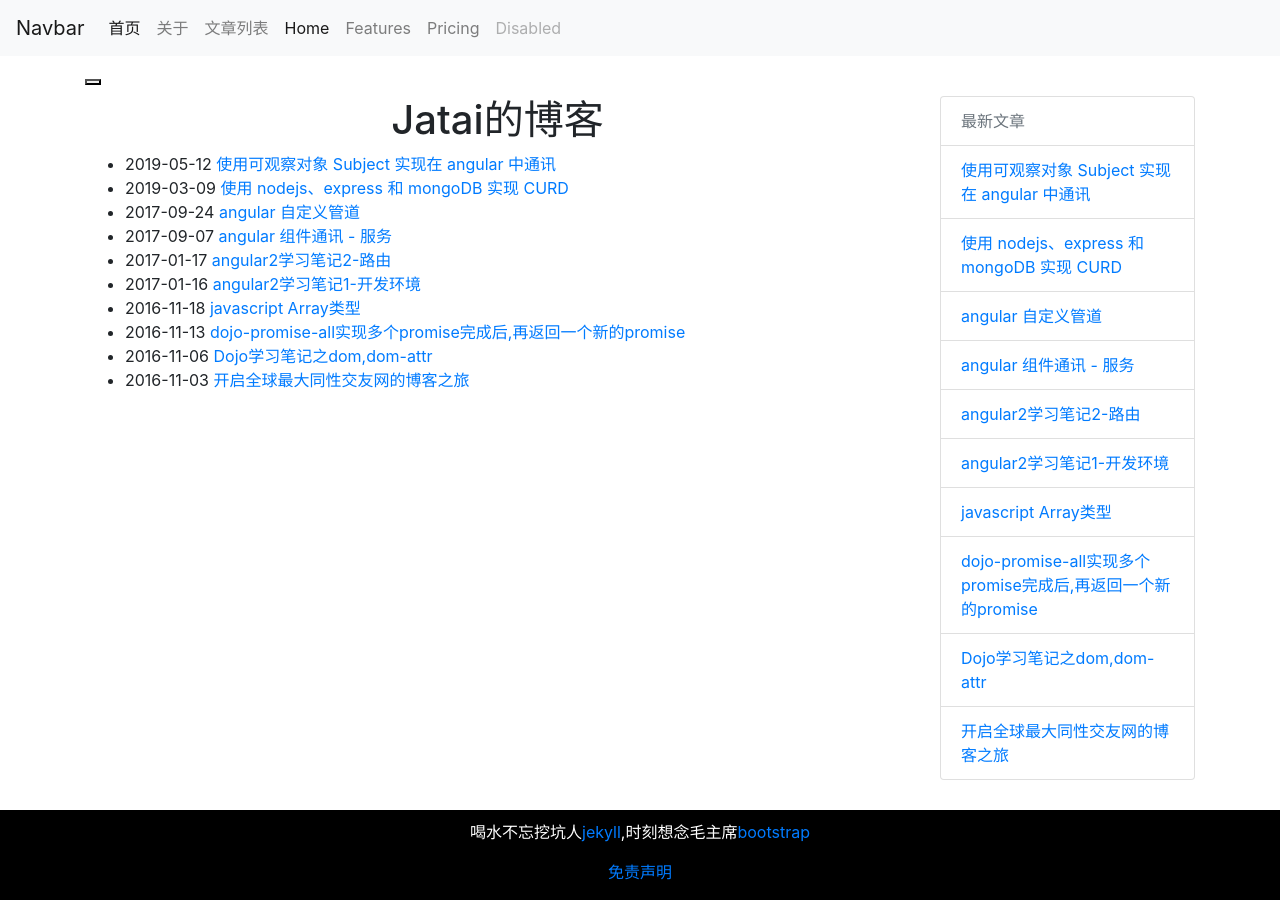
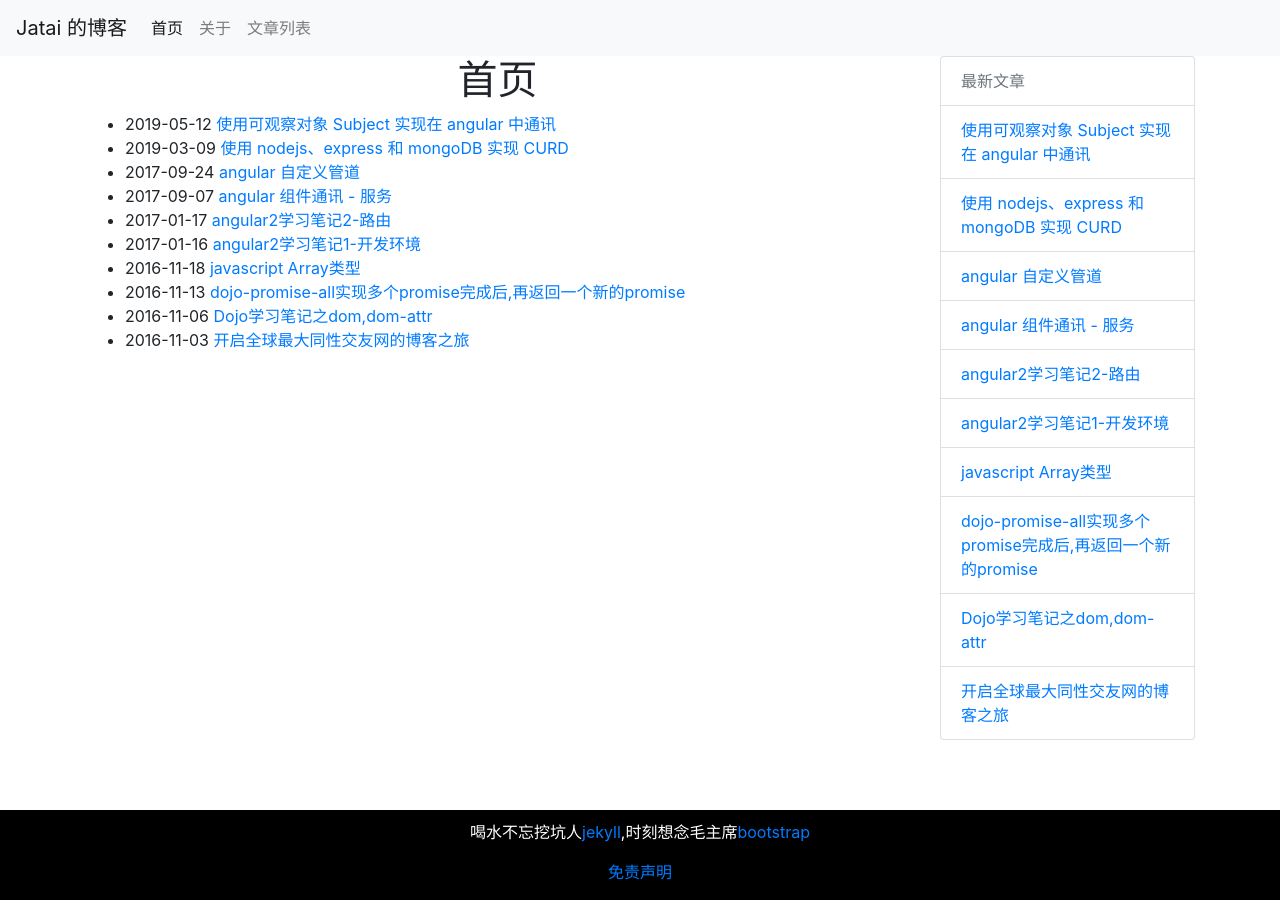
Before and after one commit to ytmjatai/blog, a Jekyll site: the page built from index.md, in a window 1280 px wide. Built offline with Jekyll 4.4.1, drawn with Linux system fonts in a browser that asks for light colours.

Commit message:
update template

```diff
--- a/_includes/top.html
+++ b/_includes/top.html
@@ -1,51 +1,14 @@
 <nav class="navbar navbar-expand-lg navbar-light bg-light">
-    <a class="navbar-brand" href="#">Navbar</a>
-    <button class="navbar-toggler" type="button" data-toggle="collapse" data-target="#navbarNav" aria-controls="navbarNav" aria-expanded="false" aria-label="Toggle navigation">
-      <span class="navbar-toggler-icon"></span>
+    <a class="navbar-brand" href="/">Jatai 的博客</a>
+    <button class="navbar-toggler" type="button" data-toggle="collapse" data-target="#navbarNav" aria-controls="navbarNav"
+        aria-expanded="false" aria-label="Toggle navigation">
+        <span class="navbar-toggler-icon"></span>
     </button>
     <div class="collapse navbar-collapse" id="navbarNav">
-      <ul class="navbar-nav">
+        <ul class="navbar-nav">
             <li class="nav-item {% if page.active == 'index' %}active{% endif %}"><a class="nav-link" href="/">首页</a></li>
             <li class="nav-item {% if page.active == 'about' %}active{% endif %}"><a class="nav-link" href="/about.html">关于</a></li>
             <li class="nav-item {% if page.active == 'list' %}active{% endif %}"><a class="nav-link" href="/list.html">文章列表</a></li>
-
-
-        <li class="nav-item active">
-          <a class="nav-link" href="#">Home <span class="sr-only">(current)</span></a>
-        </li>
-        <li class="nav-item">
-          <a class="nav-link" href="#">Features</a>
-        </li>
-        <li class="nav-item">
-          <a class="nav-link" href="#">Pricing</a>
-        </li>
-        <li class="nav-item">
-          <a class="nav-link disabled" href="#" tabindex="-1" aria-disabled="true">Disabled</a>
-        </li>
-      </ul>
+        </ul>
     </div>
-  </nav>
-
-<nav class="navbar navbar-inverse  navbar-static-top" role="navigation">
-    <div class="container">
-        <!-- Brand and toggle get grouped for better mobile display -->
-        <div class="navbar-header">
-            <button type="button" class="navbar-toggle collapsed" data-toggle="collapse" data-target="#bs-example-navbar-collapse-1">
-                <span class="sr-only">Toggle navigation</span>
-                <span class="icon-bar"></span>
-                <span class="icon-bar"></span>
-                <span class="icon-bar"></span>
-            </button>
-        </div>
-        <!-- Collect the nav links, forms, and other content for toggling -->
-        <div class="collapse navbar-collapse" id="bs-example-navbar-collapse-1">
-            <ul class="nav navbar-nav">
-                <li class="{% if page.active == 'index' %}active{% endif %}"><a href="/">首页</a></li>
-                <li class="{% if page.active == 'about' %}active{% endif %}"><a href="/about.html">关于</a></li>
-                <li class="{% if page.active == 'list' %}active{% endif %}"><a href="/list.html">文章列表</a></li>
-            </ul>
-        </div>
-        <!-- /.navbar-collapse -->
-    </div>
-    <!-- /.container-fluid -->
 </nav>
--- a/_layouts/about.html
+++ b/_layouts/about.html
@@ -5,7 +5,7 @@
     <meta charset="utf-8">
     <meta http-equiv="X-UA-Compatible" content="IE=edge">
     <meta name="viewport" content="width=device-width, initial-scale=1">
-    <title>{{ page.title }}</title>
+    <title>Jatai 的博客 - {{ page.title }}</title>
     <meta name="keywords" content="{{page.keywords}}">
     <meta name="description" content="{{page.description}}">
     <!-- Bootstrap -->
--- a/_layouts/article.html
+++ b/_layouts/article.html
@@ -5,7 +5,7 @@
     <meta charset="utf-8">
     <meta http-equiv="X-UA-Compatible" content="IE=edge">
     <meta name="viewport" content="width=device-width, initial-scale=1">
-    <title>{{ page.title }}</title>
+    <title>Jatai 的博客 - {{ page.title }}</title>
     <meta name="keywords" content="{{ page.keywords }}">
     <meta name="description" content="{{ page.description }}">
     <!-- Bootstrap -->
--- a/_layouts/index.html
+++ b/_layouts/index.html
@@ -5,7 +5,7 @@
     <meta charset="utf-8">
     <meta http-equiv="X-UA-Compatible" content="IE=edge">
     <meta name="viewport" content="width=device-width, initial-scale=1">
-    <title>{{ page.title }}</title>
+    <title>Jatai 的博客 - {{ page.title }}</title>
     <meta name="keywords" content="{{page.keywords}}">
     <meta name="description" content="{{page.description}}">
     <!-- Bootstrap -->
--- a/_layouts/list.html
+++ b/_layouts/list.html
@@ -5,7 +5,7 @@
     <meta charset="utf-8">
     <meta http-equiv="X-UA-Compatible" content="IE=edge">
     <meta name="viewport" content="width=device-width, initial-scale=1">
-    <title>{{ page.title }}</title>
+    <title>Jatai 的博客 - {{ page.title }}</title>
     <!-- Bootstrap -->
     <link href="/assets/bootstrap/dist/css/bootstrap.min.css" rel="stylesheet">
     <link href="/assets/css/jatai.css" rel="stylesheet">
--- a/index.md
+++ b/index.md
@@ -1,6 +1,6 @@
 ---
 layout: index
-title: Jatai的博客
+title: 首页
 active: index
 keywords: jatai,博客,javascript,angularjs,node,webpack,gulp,dojo,jquery,css3,html5
 description: 本博客主要记录博主平时的工作笔记，及关于前端技术(如:javascript、angularjs、node、webpack、gulp、dojo、jquery、css3、html5)的一些简单教程
```
